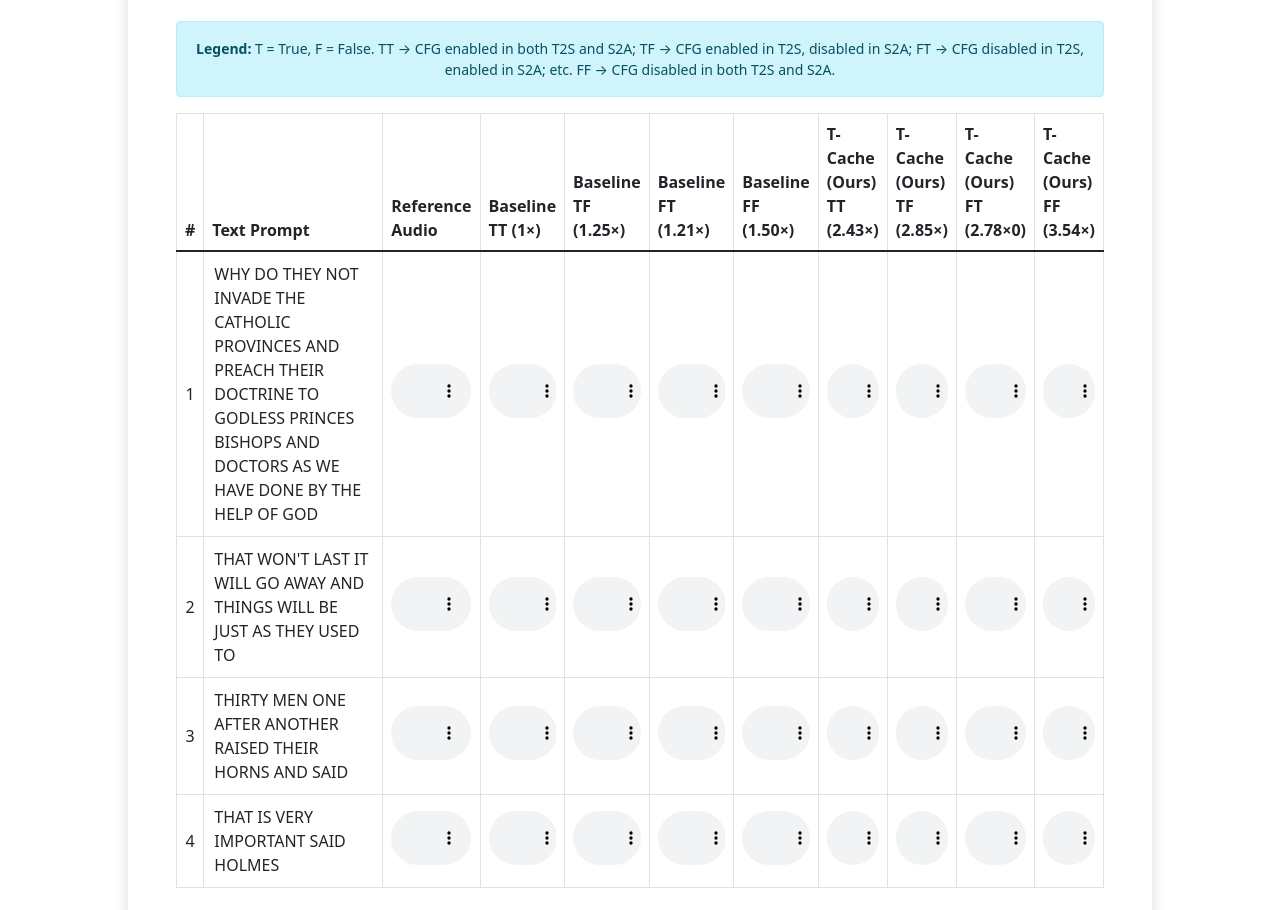
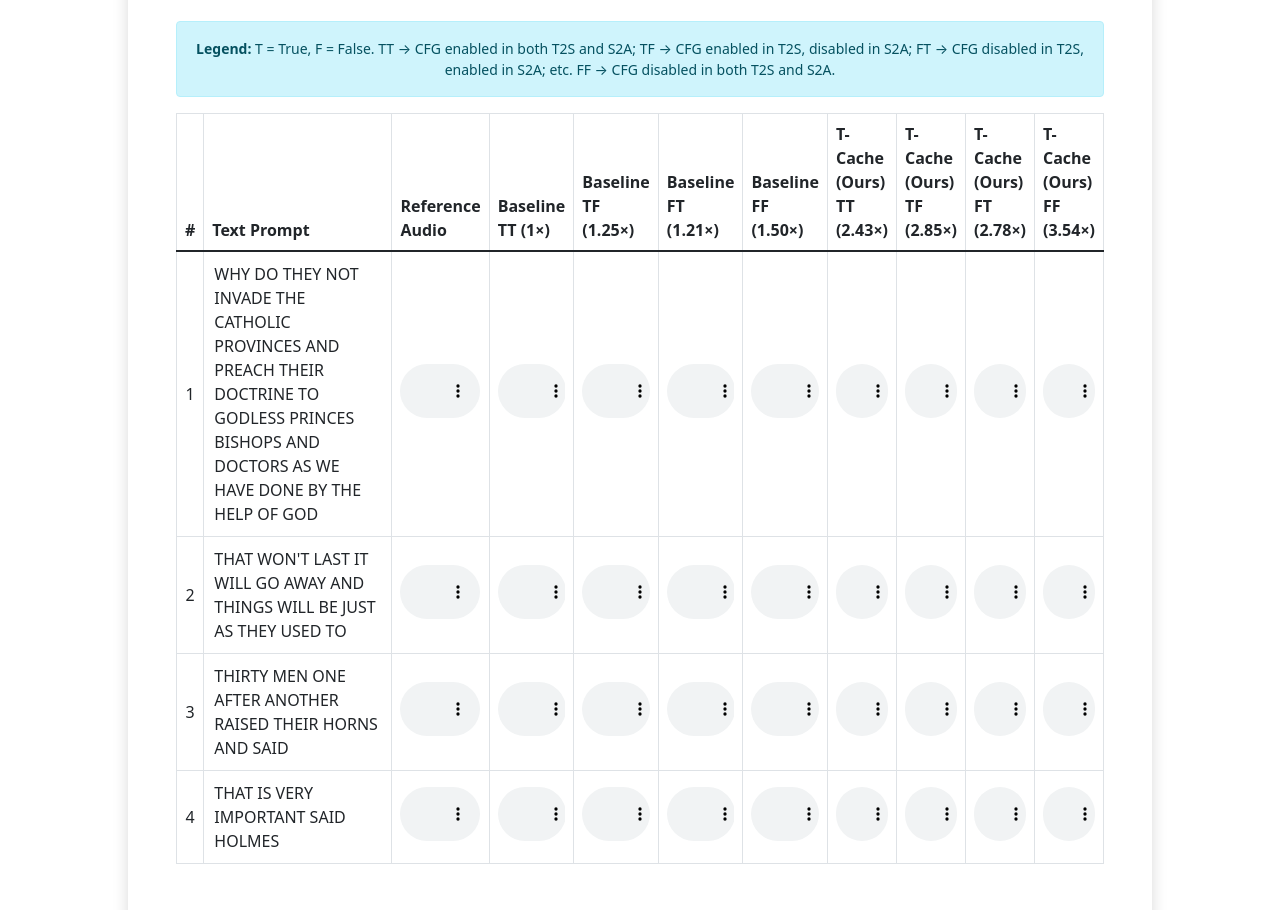
Before and after one commit to TKsavy/tcache, a plain HTML site: page index.html in a window 1280 px wide. Shown: the part 3412-4322 px from the top of the page. Drawn offline with nearby package versions, Linux system fonts and the light colour scheme.

Commit message:
fix in audio path

```diff
--- a/index.html
+++ b/index.html
@@ -225,7 +225,7 @@
                     <th>Baseline FF (1.50×)</th>
                     <th>T-Cache (Ours) TT (2.43×)</th>
                     <th>T-Cache (Ours) TF (2.85×)</th>
-                    <th>T-Cache (Ours) FT (2.78×0)</th>
+                    <th>T-Cache (Ours) FT (2.78×)</th>
                     <th>T-Cache (Ours) FF (3.54×)</th>
                 </tr>
             </thead>
@@ -250,7 +250,7 @@ const datasets = {
                 "audio/gen/FORA/25_TT/LibriSpeech/test-clean/2830/3980/2830-3980-0031.wav",
                 "audio/gen/TOCA/25_TT/LibriSpeech/test-clean/2830/3980/2830-3980-0031.wav",
                 "audio/gen/TAYLOR/25_TT/LibriSpeech/test-clean/2830/3980/2830-3980-0031.wav",
-                "audio/gen/TCACHE/25_TT/LibriSpeech/test-clean/2830/3980/2830-3980-0031.wav",
+                "audio/gen/TCACHE/25_TF/LibriSpeech/test-clean/2830/3980/2830-3980-0031.wav",
             ]
         },
         {
@@ -262,7 +262,7 @@ const datasets = {
                 "audio/gen/FORA/25_TT/LibriSpeech/test-clean/237/134500/237-134500-0039.wav",
                 "audio/gen/TOCA/25_TT/LibriSpeech/test-clean/237/134500/237-134500-0039.wav",
                 "audio/gen/TAYLOR/25_TT/LibriSpeech/test-clean/237/134500/237-134500-0039.wav",
-                "audio/gen/TCACHE/25_TT/LibriSpeech/test-clean/237/134500/237-134500-0039.wav",
+                "audio/gen/TCACHE/25_TF/LibriSpeech/test-clean/237/134500/237-134500-0039.wav",
             ]
         },
 
@@ -275,7 +275,7 @@ const datasets = {
                 "audio/gen/FORA/25_TT/LibriSpeech/test-clean/5142/33396/5142-33396-0014.wav",
                 "audio/gen/TOCA/25_TT/LibriSpeech/test-clean/5142/33396/5142-33396-0014.wav",
                 "audio/gen/TAYLOR/25_TT/LibriSpeech/test-clean/5142/33396/5142-33396-0014.wav",
-                "audio/gen/TCACHE/25_TT/LibriSpeech/test-clean/5142/33396/5142-33396-0014.wav",
+                "audio/gen/TCACHE/25_TF/LibriSpeech/test-clean/5142/33396/5142-33396-0014.wav",
             ]
         },
         {
@@ -287,7 +287,7 @@ const datasets = {
                 "audio/gen/FORA/25_TT/LibriSpeech/test-clean/1580/141084/1580-141084-0005.wav",
                 "audio/gen/TOCA/25_TT/LibriSpeech/test-clean/1580/141084/1580-141084-0005.wav",
                 "audio/gen/TAYLOR/25_TT/LibriSpeech/test-clean/1580/141084/1580-141084-0005.wav",
-                "audio/gen/TCACHE/25_TT/LibriSpeech/test-clean/1580/141084/1580-141084-0005.wav",
+                "audio/gen/TCACHE/25_TF/LibriSpeech/test-clean/1580/141084/1580-141084-0005.wav",
         ]
     },
     ],
@@ -303,7 +303,7 @@ const datasets = {
                 "audio/gen/FORA/25_TT/seedtts_testset/en/wavs/common_voice_en_21802531-common_voice_en_21802534.wav",
                 "audio/gen/TOCA/25_TT/seedtts_testset/en/wavs/common_voice_en_21802531-common_voice_en_21802534.wav",
                 "audio/gen/TAYLOR/25_TT/seedtts_testset/en/wavs/common_voice_en_21802531-common_voice_en_21802534.wav",
-                "audio/gen/TCACHE/25_TT/seedtts_testset/en/wavs/common_voice_en_21802531-common_voice_en_21802534.wav",
+                "audio/gen/TCACHE/25_TF/seedtts_testset/en/wavs/common_voice_en_21802531-common_voice_en_21802534.wav",
             ]
 
         },
@@ -318,7 +318,7 @@ const datasets = {
                 "audio/gen/FORA/25_TT/seedtts_testset/en/wavs/common_voice_en_23976710-common_voice_en_23976708.wav",
                 "audio/gen/TOCA/25_TT/seedtts_testset/en/wavs/common_voice_en_23976710-common_voice_en_23976708.wav",
                 "audio/gen/TAYLOR/25_TT/seedtts_testset/en/wavs/common_voice_en_23976710-common_voice_en_23976708.wav",
-                "audio/gen/TCACHE/25_TT/seedtts_testset/en/wavs/common_voice_en_23976710-common_voice_en_23976708.wav",
+                "audio/gen/TCACHE/25_TF/seedtts_testset/en/wavs/common_voice_en_23976710-common_voice_en_23976708.wav",
             ]
 
         },
@@ -333,7 +333,7 @@ const datasets = {
                 "audio/gen/FORA/25_TT/seedtts_testset/en/wavs/common_voice_en_24523505-common_voice_en_24523506.wav",
                 "audio/gen/TOCA/25_TT/seedtts_testset/en/wavs/common_voice_en_24523505-common_voice_en_24523506.wav",
                 "audio/gen/TAYLOR/25_TT/seedtts_testset/en/wavs/common_voice_en_24523505-common_voice_en_24523506.wav",
-                "audio/gen/TCACHE/25_TT/seedtts_testset/en/wavs/common_voice_en_24523505-common_voice_en_24523506.wav",
+                "audio/gen/TCACHE/25_TF/seedtts_testset/en/wavs/common_voice_en_24523505-common_voice_en_24523506.wav",
             ]
 
         },
@@ -348,7 +348,7 @@ const datasets = {
                 "audio/gen/FORA/25_TT/seedtts_testset/en/wavs/common_voice_en_17274522-common_voice_en_17274523.wav",
                 "audio/gen/TOCA/25_TT/seedtts_testset/en/wavs/common_voice_en_17274522-common_voice_en_17274523.wav",
                 "audio/gen/TAYLOR/25_TT/seedtts_testset/en/wavs/common_voice_en_17274522-common_voice_en_17274523.wav",
-                "audio/gen/TCACHE/25_TT/seedtts_testset/en/wavs/common_voice_en_17274522-common_voice_en_17274523.wav",
+                "audio/gen/TCACHE/25_TF/seedtts_testset/en/wavs/common_voice_en_17274522-common_voice_en_17274523.wav",
             ]
 
         },
@@ -368,7 +368,7 @@ const datasets = {
                 "audio/gen/FORA/25_TT/ESD/EmotionSpeechDataset/en/0012/Sad/0012_001364.wav",
                 "audio/gen/TOCA/25_TT/ESD/EmotionSpeechDataset/en/0012/Sad/0012_001364.wav",
                 "audio/gen/TAYLOR/25_TT/ESD/EmotionSpeechDataset/en/0012/Sad/0012_001364.wav",
-                "audio/gen/TCACHE/25_TT/ESD/EmotionSpeechDataset/en/0012/Sad/0012_001364.wav",
+                "audio/gen/TCACHE/25_TF/ESD/EmotionSpeechDataset/en/0012/Sad/0012_001364.wav",
             ]
 
         },
@@ -383,7 +383,7 @@ const datasets = {
                 "audio/gen/FORA/25_TT/ESD/EmotionSpeechDataset/en/0014/Surprise/0014_001466.wav",
                 "audio/gen/TOCA/25_TT/ESD/EmotionSpeechDataset/en/0014/Surprise/0014_001466.wav",
                 "audio/gen/TAYLOR/25_TT/ESD/EmotionSpeechDataset/en/0014/Surprise/0014_001466.wav",
-                "audio/gen/TCACHE/25_TT/ESD/EmotionSpeechDataset/en/0014/Surprise/0014_001466.wav",
+                "audio/gen/TCACHE/25_TF/ESD/EmotionSpeechDataset/en/0014/Surprise/0014_001466.wav",
             ]
 
         },
@@ -398,7 +398,7 @@ const datasets = {
                 "audio/gen/FORA/25_TT/ESD/EmotionSpeechDataset/en/0017/Surprise/0017_001440.wav",
                 "audio/gen/TOCA/25_TT/ESD/EmotionSpeechDataset/en/0017/Surprise/0017_001440.wav",
                 "audio/gen/TAYLOR/25_TT/ESD/EmotionSpeechDataset/en/0017/Surprise/0017_001440.wav",
-                "audio/gen/TCACHE/25_TT/ESD/EmotionSpeechDataset/en/0017/Surprise/0017_001440.wav",
+                "audio/gen/TCACHE/25_TF/ESD/EmotionSpeechDataset/en/0017/Surprise/0017_001440.wav",
             ]
 
         },
@@ -413,7 +413,7 @@ const datasets = {
                 "audio/gen/FORA/25_TT/ESD/EmotionSpeechDataset/en/0013/Sad/0013_001378.wav",
                 "audio/gen/TOCA/25_TT/ESD/EmotionSpeechDataset/en/0013/Sad/0013_001378.wav",
                 "audio/gen/TAYLOR/25_TT/ESD/EmotionSpeechDataset/en/0013/Sad/0013_001378.wav",
-                "audio/gen/TCACHE/25_TT/ESD/EmotionSpeechDataset/en/0013/Sad/0013_001378.wav",
+                "audio/gen/TCACHE/25_TF/ESD/EmotionSpeechDataset/en/0013/Sad/0013_001378.wav",
             ]
 
         },
@@ -433,7 +433,7 @@ const datasets = {
                 "audio/gen/FORA/25_TT/L2arctic/ABA/ABA/wav/arctic_a0262.wav",
                 "audio/gen/TOCA/25_TT/L2arctic/ABA/ABA/wav/arctic_a0262.wav",
                 "audio/gen/TAYLOR/25_TT/L2arctic/ABA/ABA/wav/arctic_a0262.wav",
-                "audio/gen/TCACHE/25_TT/L2arctic/ABA/ABA/wav/arctic_a0262.wav",
+                "audio/gen/TCACHE/25_TF/L2arctic/ABA/ABA/wav/arctic_a0262.wav",
             ]
 
         },
@@ -448,7 +448,7 @@ const datasets = {
                 "audio/gen/FORA/25_TT/L2arctic/ERMS/ERMS/wav/arctic_b0092.wav",
                 "audio/gen/TOCA/25_TT/L2arctic/ERMS/ERMS/wav/arctic_b0092.wav",
                 "audio/gen/TAYLOR/25_TT/L2arctic/ERMS/ERMS/wav/arctic_b0092.wav",
-                "audio/gen/TCACHE/25_TT/L2arctic/ERMS/ERMS/wav/arctic_b0092.wav",
+                "audio/gen/TCACHE/25_TF/L2arctic/ERMS/ERMS/wav/arctic_b0092.wav",
             ]
 
         },
@@ -463,7 +463,7 @@ const datasets = {
                 "audio/gen/FORA/25_TT/L2arctic/BWC/BWC/wav/arctic_a0272.wav",
                 "audio/gen/TOCA/25_TT/L2arctic/BWC/BWC/wav/arctic_a0272.wav",
                 "audio/gen/TAYLOR/25_TT/L2arctic/BWC/BWC/wav/arctic_a0272.wav",
-                "audio/gen/TCACHE/25_TT/L2arctic/BWC/BWC/wav/arctic_a0272.wav",
+                "audio/gen/TCACHE/25_TF/L2arctic/BWC/BWC/wav/arctic_a0272.wav",
             ]
 
         },
@@ -478,7 +478,7 @@ const datasets = {
                 "audio/gen/FORA/25_TT/L2arctic/PNV/PNV/wav/arctic_a0130.wav",
                 "audio/gen/TOCA/25_TT/L2arctic/PNV/PNV/wav/arctic_a0130.wav",
                 "audio/gen/TAYLOR/25_TT/L2arctic/PNV/PNV/wav/arctic_a0130.wav",
-                "audio/gen/TCACHE/25_TT/L2arctic/PNV/PNV/wav/arctic_a0130.wav",
+                "audio/gen/TCACHE/25_TF/L2arctic/PNV/PNV/wav/arctic_a0130.wav",
             ]
 
         },
@@ -496,7 +496,7 @@ const datasets = {
                 "audio/gen/FORA/25_TT/L2arctic/ABA/ABA/wav/arctic_a0262.wav",
                 "audio/gen/TOCA/25_TT/L2arctic/ABA/ABA/wav/arctic_a0262.wav",
                 "audio/gen/TAYLOR/25_TT/L2arctic/ABA/ABA/wav/arctic_a0262.wav",
-                "audio/gen/TCACHE/25_TT/L2arctic/ABA/ABA/wav/arctic_a0262.wav",
+                "audio/gen/TCACHE/25_TF/L2arctic/ABA/ABA/wav/arctic_a0262.wav",
             ]
 
         },
@@ -511,7 +511,7 @@ const datasets = {
                 "audio/gen/FORA/25_TT/L2arctic/ERMS/ERMS/wav/arctic_b0092.wav",
                 "audio/gen/TOCA/25_TT/L2arctic/ERMS/ERMS/wav/arctic_b0092.wav",
                 "audio/gen/TAYLOR/25_TT/L2arctic/ERMS/ERMS/wav/arctic_b0092.wav",
-                "audio/gen/TCACHE/25_TT/L2arctic/ERMS/ERMS/wav/arctic_b0092.wav",
+                "audio/gen/TCACHE/25_TF/L2arctic/ERMS/ERMS/wav/arctic_b0092.wav",
             ]
 
         },
@@ -526,7 +526,7 @@ const datasets = {
                 "audio/gen/FORA/25_TT/L2arctic/BWC/BWC/wav/arctic_a0272.wav",
                 "audio/gen/TOCA/25_TT/L2arctic/BWC/BWC/wav/arctic_a0272.wav",
                 "audio/gen/TAYLOR/25_TT/L2arctic/BWC/BWC/wav/arctic_a0272.wav",
-                "audio/gen/TCACHE/25_TT/L2arctic/BWC/BWC/wav/arctic_a0272.wav",
+                "audio/gen/TCACHE/25_TF/L2arctic/BWC/BWC/wav/arctic_a0272.wav",
             ]
 
         },
@@ -541,7 +541,7 @@ const datasets = {
                 "audio/gen/FORA/25_TT/L2arctic/PNV/PNV/wav/arctic_a0130.wav",
                 "audio/gen/TOCA/25_TT/L2arctic/PNV/PNV/wav/arctic_a0130.wav",
                 "audio/gen/TAYLOR/25_TT/L2arctic/PNV/PNV/wav/arctic_a0130.wav",
-                "audio/gen/TCACHE/25_TT/L2arctic/PNV/PNV/wav/arctic_a0130.wav",
+                "audio/gen/TCACHE/25_TF/L2arctic/PNV/PNV/wav/arctic_a0130.wav",
             ]
 
         },
```
